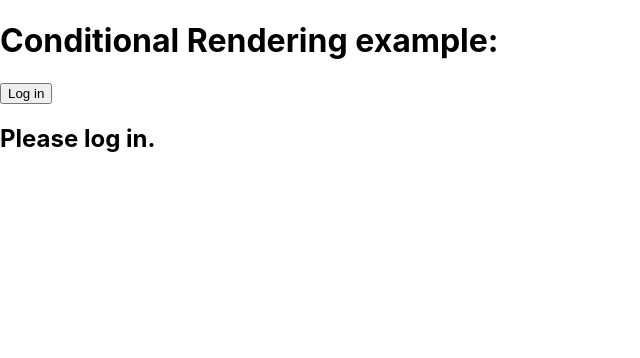
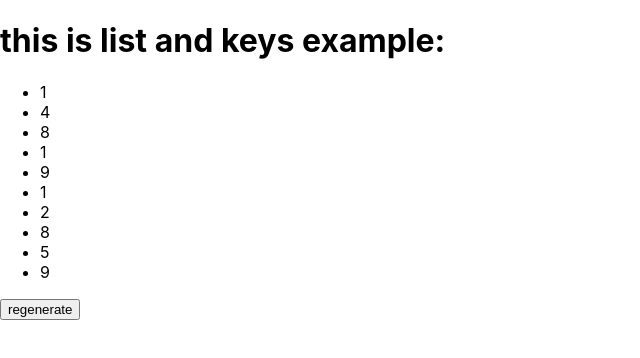
Before and after one commit to rayhan-ui/practice-code, a React (Create React App) app: page / in a window 1280 px wide. Shown: the top 358 px of the page, without its empty margins (0-640 px from the left). Built offline with nearby package versions, Linux system fonts and the light colour scheme.

Commit message:
lists and keys

```diff
--- a/src/App.js
+++ b/src/App.js
@@ -5,12 +5,14 @@ import MainContent from "./partOne/component/MainContent";
 import ConditionalRendering from "./partOne/ConditionalRendering.jsx";
 import Event from "./partOne/Event.jsx";
 import Jsx from "./partOne/Jsx";
+import ListNKeys from "./partOne/ListNKeys.jsx";
 import State from "./partOne/State.jsx";
 
 export default function App(){
   return(
     <>
-      <ConditionalRendering />
+      {/* <ConditionalRendering /> */}
+      <ListNKeys />
     </>
   )
 }
--- /dev/null
+++ b/src/partOne/ListNKeys.jsx
@@ -0,0 +1,23 @@
+import { useState } from "react"
+
+export default function ListNKeys(){
+
+    const [generate, setGenerate] = useState(randomNumber())
+
+  function randomNumber(){
+    return [...Array(10)].map(() => Math.floor(Math.random() * 10))
+  }
+            console.log(generate)
+
+     return (
+        <>
+         <h1>this is list and keys example:</h1>
+         <ul>
+            {generate.map((num, index)=><li key={index}> {num}</li>)}
+         </ul>
+
+         <button onClick={()=>{setGenerate(randomNumber())}}>regenerate</button>
+
+        </>
+  )
+}
```
